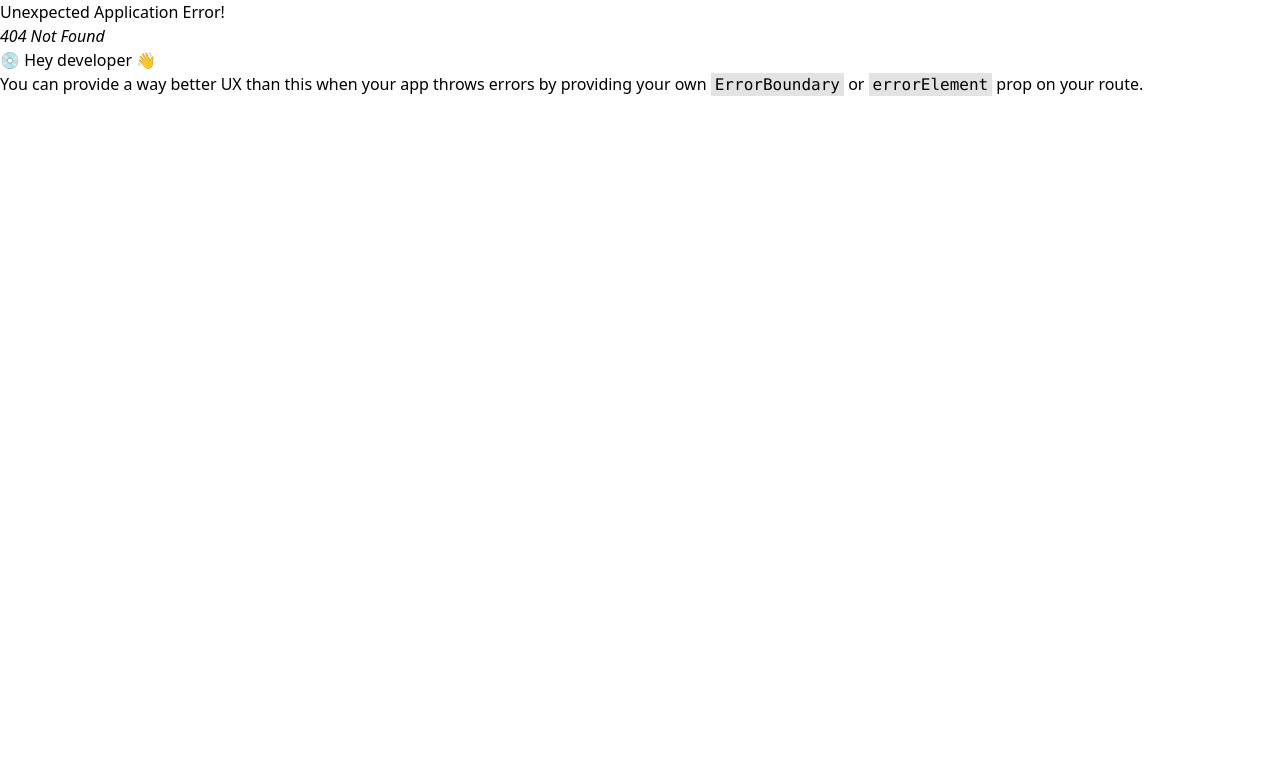
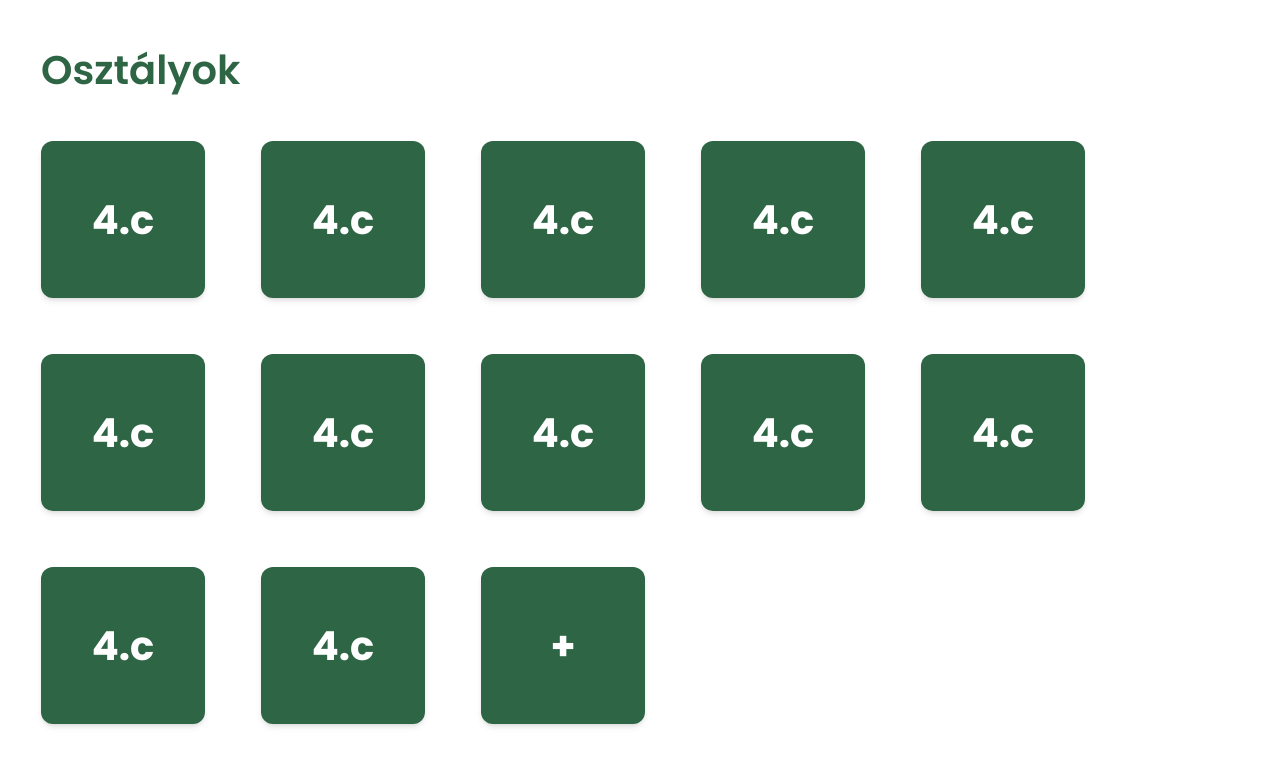
Before and after one commit to kapritomi/school-frontend, a React (Vite) app: page /teacherHomePage in a window 1280 px wide. Before the commit this address had no page. Shown: the top 766 px of the page. Built offline with nearby package versions, Linux system fonts and the light colour scheme.

Commit message:
login, classes

```diff
--- a/index.html
+++ b/index.html
@@ -4,6 +4,12 @@
     <meta charset="UTF-8" />
     <link rel="icon" type="image/svg+xml" href="/vite.svg" />
     <meta name="viewport" content="width=device-width, initial-scale=1.0" />
+    <link rel="preconnect" href="https://fonts.googleapis.com" />
+    <link rel="preconnect" href="https://fonts.gstatic.com" crossorigin />
+    <link
+      href="https://fonts.googleapis.com/css2?family=Poppins:ital,wght@0,100;0,200;0,300;0,400;0,500;0,600;0,700;0,800;0,900;1,100;1,200;1,300;1,400;1,500;1,600;1,700;1,800;1,900&display=swap"
+      rel="stylesheet"
+    />
     <title>test</title>
   </head>
   <body>
--- /dev/null
+++ b/src/components/ClassComponent.tsx
@@ -0,0 +1,14 @@
+type ClassProps = {
+  id: number;
+  name: string;
+};
+export const ClassComponent = ({ id, name }: ClassProps) => {
+  return (
+    <div
+      key={id}
+      className="w-[164px] cursor-pointer text-white items-center justify-center shadow-md h-[157px] flex bg-primary rounded-[12px]"
+    >
+      <p className="text-[40px] font-bold">{name}</p>
+    </div>
+  );
+};
--- a/src/components/CreateTaskComponent/CreateTask.tsx
+++ b/src/components/CreateTaskComponent/CreateTask.tsx
@@ -1,5 +1,5 @@
 import AssignmentCreate from '../Tasks/AssignmentCreate';
-import ShortAnswerCreate from '../Tasks/ShortAnswerCreate'
+import ShortAnswerCreate from '../Tasks/ShortAnswerCreate';
 import { useTasks } from '../../store/useTasks';
 import { TASK_TYPE_ID } from '../../types/tasks';
 import Sidebar from '../Sidebar';
--- a/src/index.css
+++ b/src/index.css
@@ -7,3 +7,7 @@
     @apply pl-16 pt-4 pr-16;
   }
 }
+
+* {
+  font-family: 'Poppins';
+}
--- a/src/pages/Login.tsx
+++ b/src/pages/Login.tsx
@@ -1,7 +1,31 @@
-export const Login = ()=>{
-    return(
-        <div>
+import { useNavigate } from 'react-router-dom';
 
+export const Login = () => {
+  const navigate = useNavigate();
+  return (
+    <div className="w-screen h-screen flex items-center justify-center">
+      <div className="w-[500px] flex flex-col gap-[41px] h-[400px] shadow-md rounded-[16px] py-[27px] border-lightBorder border-[1px] px-[32px] ">
+        <p className="text-TaskTitle font-semibold">Belépés</p>
+        <input
+          className="w-[436px] focus:outline-primary  h-[60px] border-lightBorder border-[1px] rounded-[6px] p-4"
+          type="text"
+          placeholder="Email"
+        />
+        <input
+          className="w-[436px] focus:outline-primary h-[60px] border-lightBorder border-[1px] rounded-[6px] p-4"
+          type="password"
+          placeholder="Jelszó"
+        />
+
+        <div className="w-full h-full text-white justify-center flex">
+          <button
+            onClick={() => navigate('/teacherHomePage')}
+            className="w-[232px] h-[60px] rounded-[6px] font-semibold bg-primary"
+          >
+            Bejelentkezés
+          </button>
         </div>
-    )
-}
+      </div>
+    </div>
+  );
+};
--- /dev/null
+++ b/src/pages/TeacherHomePage.tsx
@@ -0,0 +1,39 @@
+import { useState } from 'react';
+import type { ClassType } from '../types/class';
+import { ClassComponent } from '../components/ClassComponent';
+
+export const TeacherHomePage = () => {
+  const [classes, setClasses] = useState<ClassType[]>([
+    { id: 0, name: '4.c', teacher_id: 1 },
+    { id: 0, name: '4.c', teacher_id: 1 },
+    { id: 0, name: '4.c', teacher_id: 1 },
+    { id: 0, name: '4.c', teacher_id: 1 },
+    { id: 0, name: '4.c', teacher_id: 1 },
+    { id: 0, name: '4.c', teacher_id: 1 },
+    { id: 0, name: '4.c', teacher_id: 1 },
+    { id: 0, name: '4.c', teacher_id: 1 },
+    { id: 0, name: '4.c', teacher_id: 1 },
+    { id: 0, name: '4.c', teacher_id: 1 },
+    { id: 0, name: '4.c', teacher_id: 1 },
+    { id: 0, name: '4.c', teacher_id: 1 },
+  ]);
+  return (
+    <div className="px-[41px] py-[40px]">
+      <p className="text-primary text-[40px] font-semibold mb-[41px]">
+        Osztályok
+      </p>
+      <div className="flex flex-wrap gap-[56px]">
+        {classes.map((item: ClassType) => (
+          <ClassComponent
+            id={item.id}
+            name={item.name}
+            key={item.id}
+          ></ClassComponent>
+        ))}
+        <div className="w-[164px] cursor-pointer text-white items-center justify-center shadow-md h-[157px] flex bg-primary rounded-[12px]">
+          <p className="text-[40px] font-bold">+</p>
+        </div>
+      </div>
+    </div>
+  );
+};
--- a/src/store/TasksContext.tsx
+++ b/src/store/TasksContext.tsx
@@ -13,7 +13,6 @@ export function TasksProvider({ children }: { children: React.ReactNode }) {
   const [state, dispatch] = useReducer(tasksReducer, initialTasksState);
   const value = useMemo(() => ({ state, dispatch }), [state]);
 
-
   return (
     <TasksContext.Provider value={value}>{children}</TasksContext.Provider>
   );
--- /dev/null
+++ b/src/types/class.ts
@@ -0,0 +1,5 @@
+export type ClassType = {
+  id: number;
+  teacher_id: number;
+  name: string;
+};
--- a/tailwind.config.js
+++ b/tailwind.config.js
@@ -9,12 +9,15 @@ export default {
         delete: '#FF575A',
         secondaryFont: '#5B5B5B',
         gray: '#818181',
-        primaryDisabled:"#2E6544CC"
+        primaryDisabled: '#2E6544CC',
       },
       fontSize: {
         TaskTitle: '30px',
         TaskDesc: '20px',
       },
+      fontFamily: {
+        'default-font': 'Poppins',
+      },
     },
   },
   plugins: [],
```
Also changed, not shown: src/App.tsx (+10 -0 lines).
